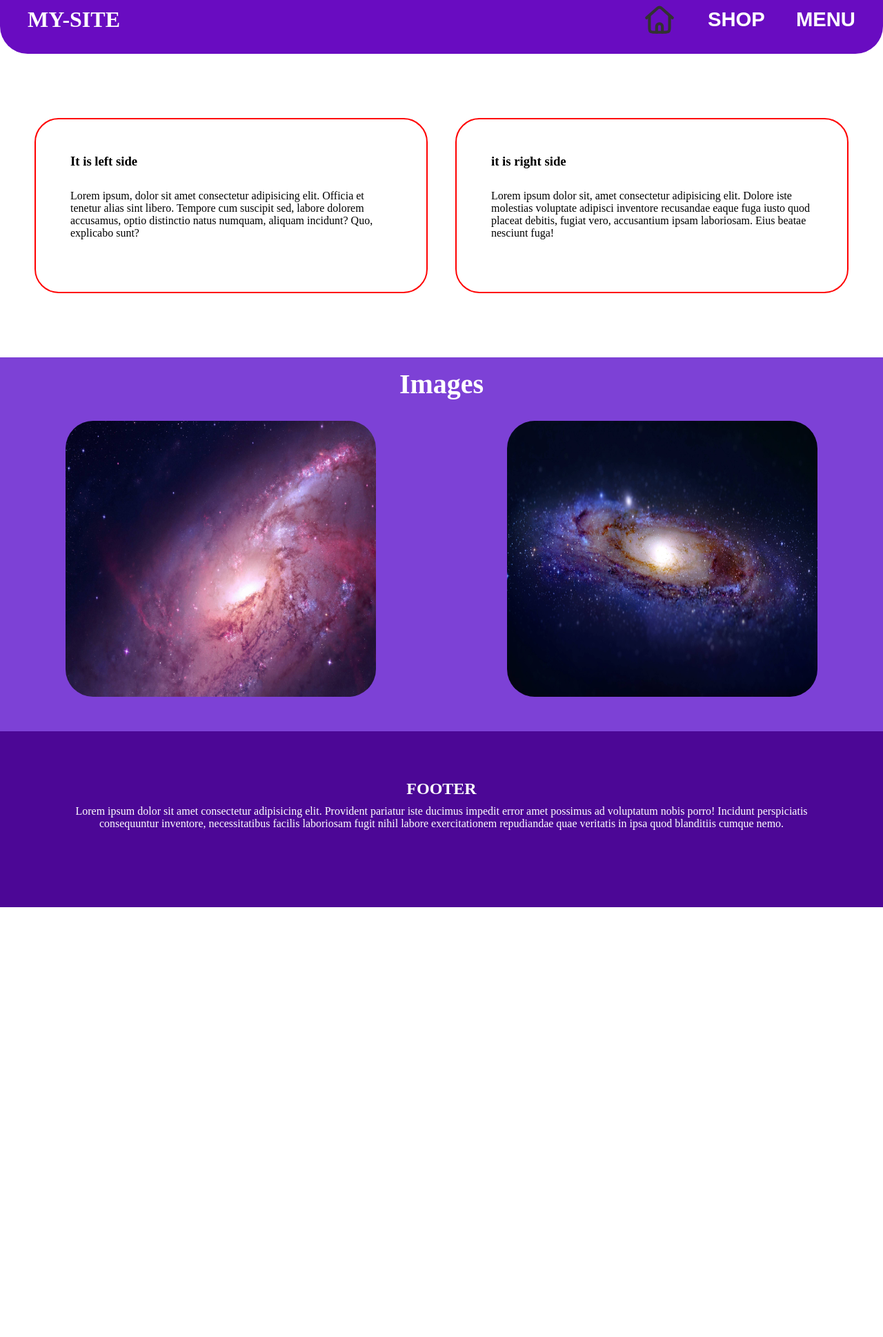
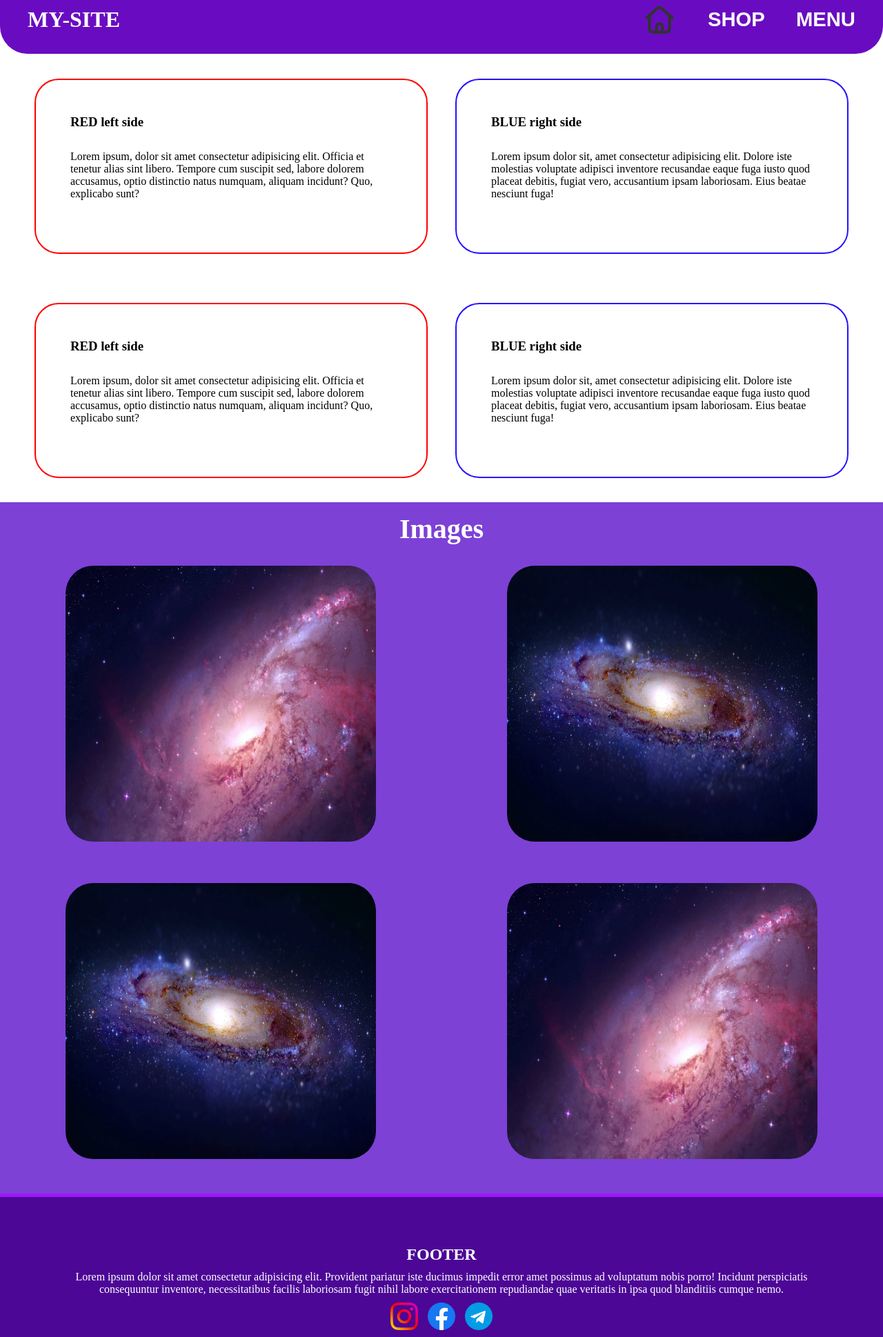
Before and after one commit to Shukhratov3082/dars-website-github, a plain HTML site: page index.html in a window 1280 px wide. Shown: the part 22-1960 px from the top of the page at 69% size. Before the commit the page ends 1337 px from the top, so only its background shows below. Drawn offline with Linux system fonts and the light colour scheme.

Commit message:
ozgartirishlar kiritildi

```diff
--- a/index.html
+++ b/index.html
@@ -20,14 +20,29 @@
     </header>
     <div class="Sides">
         <div class="leftSide">
-            <h3>It is left side</h3>
+            <h3>RED left side</h3>
             <p>Lorem ipsum, dolor sit amet consectetur adipisicing elit. Officia et tenetur alias sint libero. Tempore
                 cum suscipit sed, labore dolorem accusamus, optio distinctio natus numquam, aliquam incidunt? Quo,
                 explicabo sunt?</p>
 
         </div>
         <div class="rightSide">
-            <h3>it is right side</h3>
+            <h3>BLUE  right side</h3>
+            <p>Lorem ipsum dolor sit, amet consectetur adipisicing elit. Dolore iste molestias voluptate adipisci
+                inventore recusandae eaque fuga iusto quod placeat debitis, fugiat vero, accusantium ipsam laboriosam.
+                Eius beatae nesciunt fuga!</p>
+        </div>
+    </div>
+    <div class="Sides">
+        <div class="leftSide">
+            <h3>RED left side</h3>
+            <p>Lorem ipsum, dolor sit amet consectetur adipisicing elit. Officia et tenetur alias sint libero. Tempore
+                cum suscipit sed, labore dolorem accusamus, optio distinctio natus numquam, aliquam incidunt? Quo,
+                explicabo sunt?</p>
+
+        </div>
+        <div class="rightSide">
+            <h3> BLUE right side</h3>
             <p>Lorem ipsum dolor sit, amet consectetur adipisicing elit. Dolore iste molestias voluptate adipisci
                 inventore recusandae eaque fuga iusto quod placeat debitis, fugiat vero, accusantium ipsam laboriosam.
                 Eius beatae nesciunt fuga!</p>
@@ -39,6 +54,10 @@
             <img src="assets/img/imagegalaxy.jpg" alt="">
             <img src="assets/img/image2.jpg" alt="">
         </div>
+        <div>
+            <img src="assets/img/image2.jpg" alt="">
+            <img src="assets/img/imagegalaxy.jpg" alt="">
+        </div>
     </div>
     <footer>
         <h2>FOOTER</h2>
@@ -46,6 +65,11 @@
             possimus ad voluptatum nobis porro! Incidunt perspiciatis consequuntur inventore, necessitatibus facilis
             laboriosam fugit nihil labore exercitationem repudiandae quae veritatis in ipsa quod blanditiis cumque nemo.
         </p>
+        <div>
+            <img src="assets/icons/instagram.png" alt="">
+            <img src="assets/icons/facebook.png" alt="">
+            <img src="assets/icons/telegram.png" alt="">
+        </div>
     </footer>
 
 </body>
--- a/style.css
+++ b/style.css
@@ -27,7 +27,7 @@ header img{
     height: 50px;
 }
 .Sides{
-    height: 440px;
+    height: 325px;
     display: flex;
     align-items: center;
     padding: 0px 50px;
@@ -46,7 +46,7 @@ header img{
     height: 150px;
     border-radius: 35px;
     padding: 50px;
-    border: 2px solid red;
+    border: 2px solid #2611ff;
 }
 .Sides h3{
     margin-bottom: 30px;
@@ -78,6 +78,7 @@ footer{
     text-align: center;
     padding: 70px 0;
     color: white;
+    border-top: 5px solid #a014fb;
     background-color: rgb(76, 7, 150);
 }
 footer h2{
@@ -86,3 +87,14 @@ footer h2{
 footer p{
     text-wrap:balance;
 }
+footer div{
+    display: flex;
+    align-items: center;
+    justify-content: center;
+    gap: 14px;
+    padding-top: 10px;
+}
+footer div img{
+    width: 40px;
+    height: 40px;
+}
```
Also changed, not shown: assets/icons/facebook.png (added), assets/icons/instagram.png (added), assets/icons/telegram.png (added).
